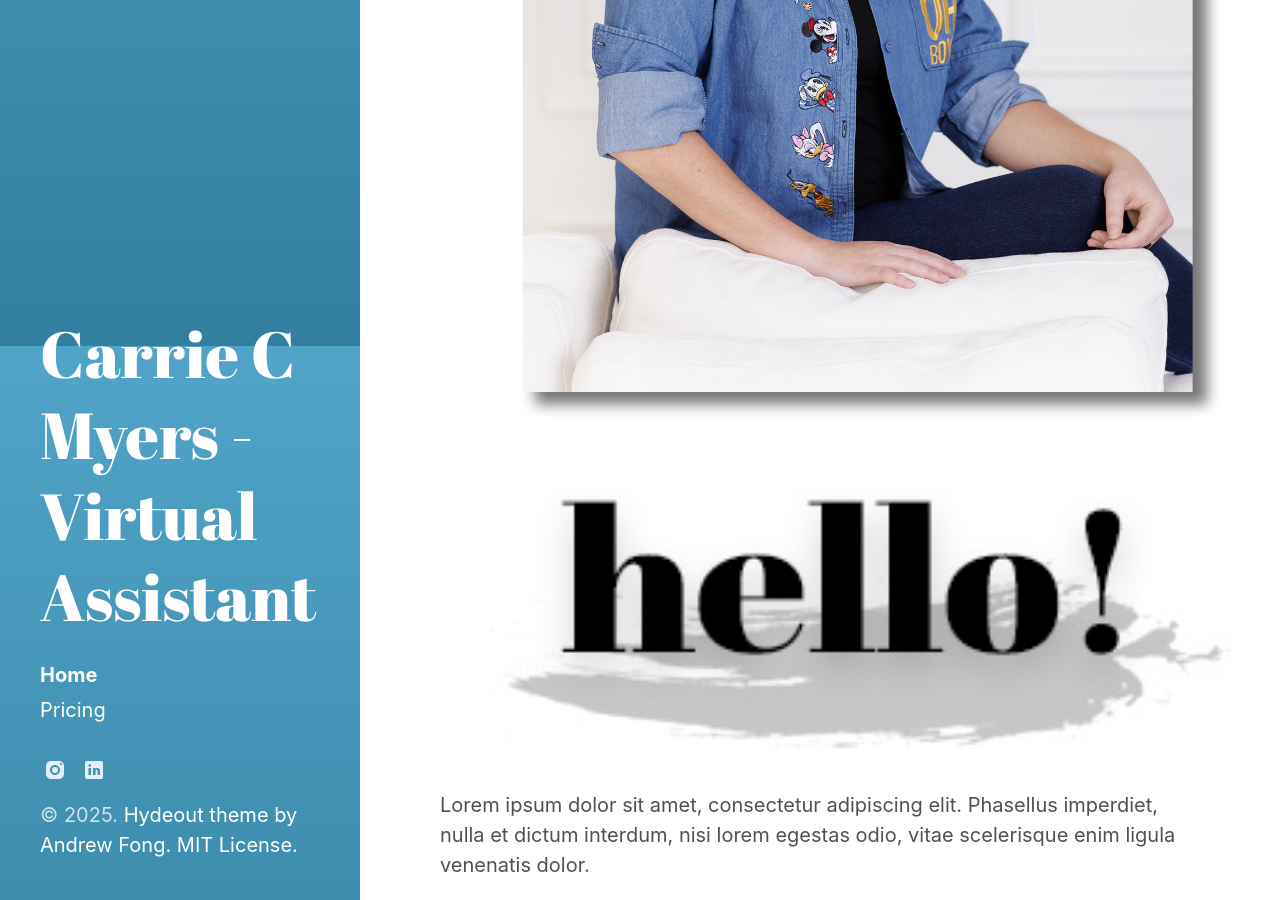
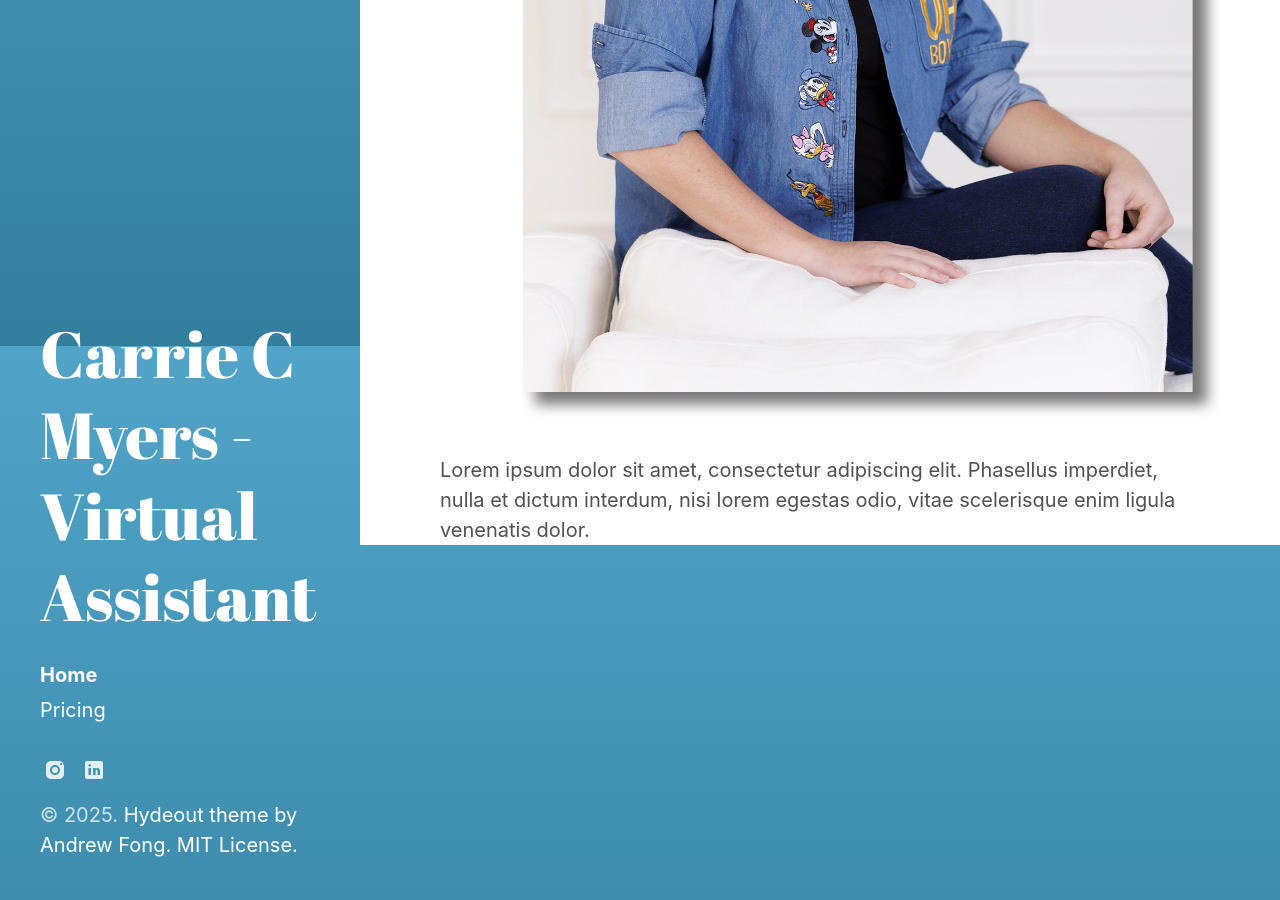
Before and after one commit to cc115915/va2, a Jekyll site: the page built from index.html, in a window 1280 px wide and 900 px high, scrolled down 554 px. Built offline with Jekyll 4.4.1, drawn with Linux system fonts in a browser that asks for light colours; the list of posts is cut into pages by our own code.

Commit message:
edit index.html

```diff
--- a/_layouts/index.html
+++ b/_layouts/index.html
@@ -13,8 +13,7 @@ img {
 
 <body>
 <div>
-    <img src="https://github.com/cc115915/va2/blob/main/_images/headshot-drop-shadow.jpg" alt="Carrie Myers - Headshot">
-<img src="https://github.com/cc115915/va2/blob/main/_images/hello-header.jpg" alt="hello!"
-<p>Lorem ipsum dolor sit amet, consectetur adipiscing elit. Phasellus imperdiet, nulla et dictum interdum, nisi lorem egestas odio, vitae scelerisque enim ligula venenatis dolor.</p>
+<img src="https://github.com/cc115915/va2/blob/main/_images/headshot-drop-shadow.jpg" alt="Carrie Myers - Headshot">
+Lorem ipsum dolor sit amet, consectetur adipiscing elit. Phasellus imperdiet, nulla et dictum interdum, nisi lorem egestas odio, vitae scelerisque enim ligula venenatis dolor.
 </div>
 </body>
```
